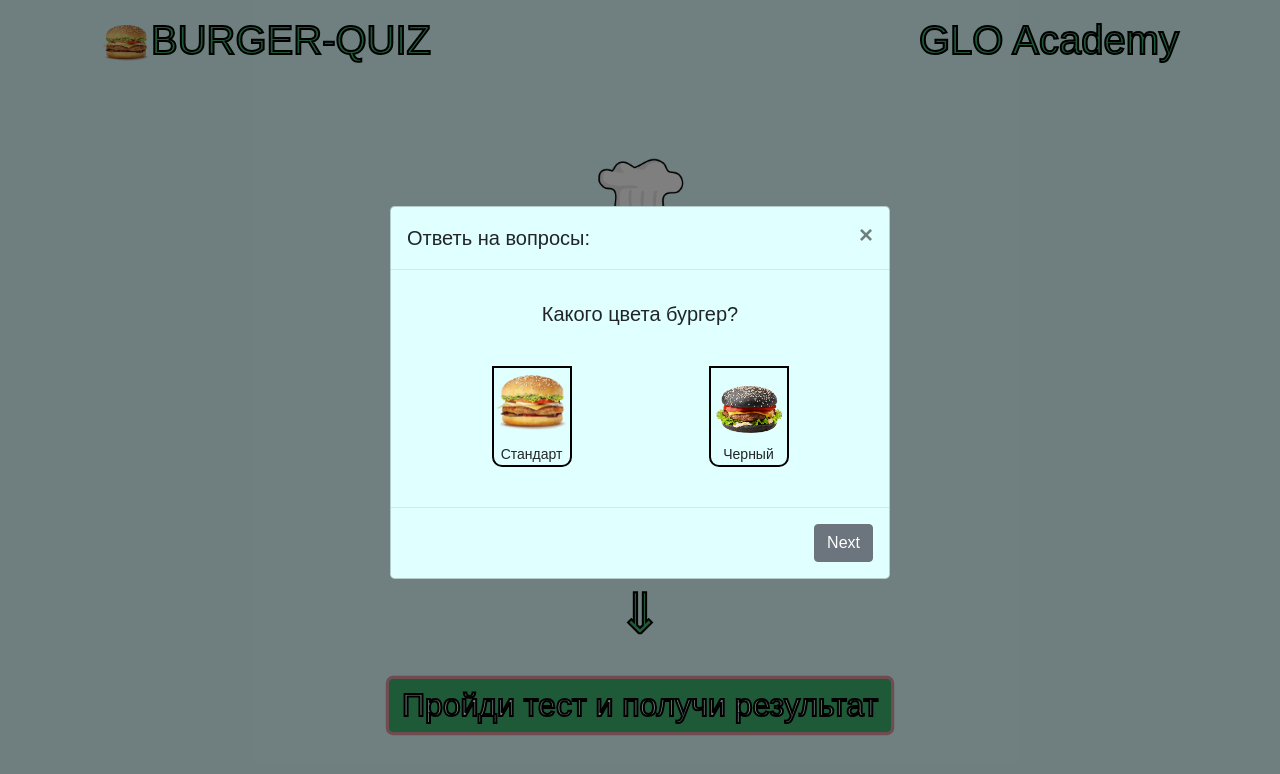
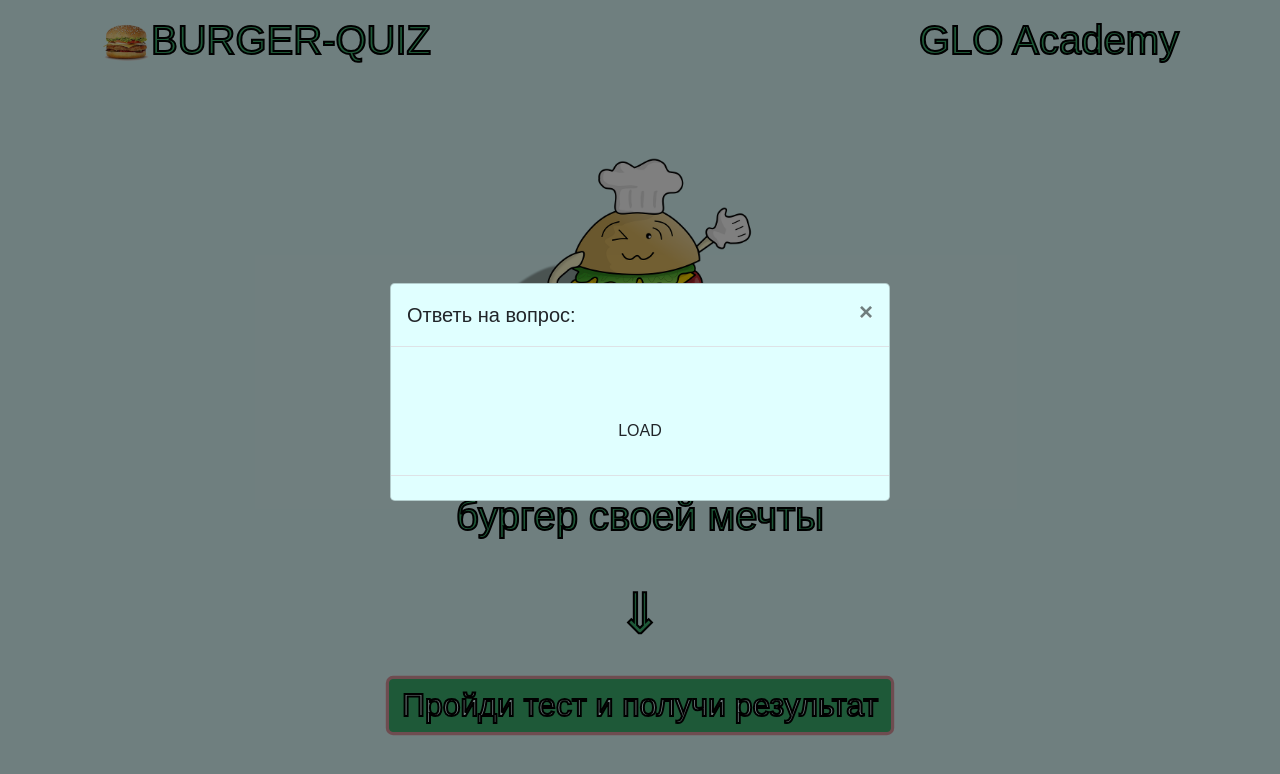
Before and after one commit to Nastya07s/quizBurger, a website built with webpack: page src/index.html in a window 1280 px wide. Both pictures are taken after a click on the button "Пройди тест и получи результат". Built offline with nearby package versions, Linux system fonts and the light colour scheme; no server answers; files whose address does not match are found by name.

Commit message:
feat: add firebase connection

```diff
--- a/src/index.html
+++ b/src/index.html
@@ -114,6 +114,8 @@
   </div>
 
   <!-- <script src="./script/script.js"></script> -->
+  <script src="https://www.gstatic.com/firebasejs/7.14.4/firebase-app.js"></script>
+  <script src="https://www.gstatic.com/firebasejs/7.14.4/firebase-database.js"></script>
 </body>
 
 </html>
--- a/src/js/main.js
+++ b/src/js/main.js
@@ -1,3 +1,4 @@
+/* global firebase */
 document.addEventListener('DOMContentLoaded', () => {
   const btnOpenModal = document.getElementById('btnOpenModal');
   const modalBlock = document.getElementById('modalBlock');
@@ -12,80 +13,20 @@ document.addEventListener('DOMContentLoaded', () => {
   const modalDialog = document.querySelector('.modal-dialog');
   const modalTitle = document.querySelector('.modal-title');
 
-  const questions = [
-    {
-      question: 'Какого цвета бургер?',
-      answers: [
-        {
-          title: 'Стандарт',
-          url: './assets/img/burger.png',
-        },
-        {
-          title: 'Черный',
-          url: './assets/img/burgerBlack.png',
-        },
-      ],
-      type: 'radio',
-    },
-    {
-      question: 'Из какого мяса котлета?',
-      answers: [
-        {
-          title: 'Курица',
-          url: './assets/img/chickenMeat.png',
-        },
-        {
-          title: 'Говядина',
-          url: './assets/img/beefMeat.png',
-        },
-        {
-          title: 'Свинина',
-          url: './assets/img/porkMeat.png',
-        },
-      ],
-      type: 'radio',
-    },
-    {
-      question: 'Дополнительные ингредиенты?',
-      answers: [
-        {
-          title: 'Помидор',
-          url: './assets/img/tomato.png',
-        },
-        {
-          title: 'Огурец',
-          url: './assets/img/cucumber.png',
-        },
-        {
-          title: 'Салат',
-          url: './assets/img/salad.png',
-        },
-        {
-          title: 'Лук',
-          url: './assets/img/onion.png',
-        },
-      ],
-      type: 'checkbox',
-    },
-    {
-      question: 'Добавить соус?',
-      answers: [
-        {
-          title: 'Чесночный',
-          url: './assets/img/sauce1.png',
-        },
-        {
-          title: 'Томатный',
-          url: './assets/img/sauce2.png',
-        },
-        {
-          title: 'Горчичный',
-          url: './assets/img/sauce3.png',
-        },
-      ],
-      type: 'radio',
-    },
-  ];
+  // Your web app's Firebase configuration
+  const firebaseConfig = {
+    apiKey: 'AIzaSyCODMCSrbOMqrUbY7QoMVBXhQ47Yf1d_ic',
+    authDomain: 'quizburger-2db56.firebaseapp.com',
+    databaseURL: 'https://quizburger-2db56.firebaseio.com',
+    projectId: 'quizburger-2db56',
+    storageBucket: 'quizburger-2db56.appspot.com',
+    messagingSenderId: '540657852979',
+    appId: '1:540657852979:web:4248b456dd571250323946',
+    measurementId: 'G-ND2VM9F5L1',
+  };
+  // Initialize Firebase
+  firebase.initializeApp(firebaseConfig);
+
 
   let { clientWidth } = document.documentElement;
   burgerBtn.style.display = clientWidth < 768 ? 'flex' : 'none';
@@ -106,7 +47,7 @@ document.addEventListener('DOMContentLoaded', () => {
     else count = -100;
   };
 
-  const playTest = () => {
+  const playTest = (questions) => {
     let numberQuestion = 0;
     const finalAnswers = [];
     const obj = {};
@@ -173,8 +114,6 @@ document.addEventListener('DOMContentLoaded', () => {
             finalAnswers.push(newObj);
           });
 
-          console.log(finalAnswers);
-
           setTimeout(() => {
             modalBlock.classList.remove('d-block');
           }, 3000);
@@ -205,8 +144,6 @@ document.addEventListener('DOMContentLoaded', () => {
           obj['Номер телефона'] = input.value;
         }
       });
-
-      // finalAnswers.push(obj);
     };
 
     nextBtn.onclick = () => {
@@ -224,7 +161,18 @@ document.addEventListener('DOMContentLoaded', () => {
       checkAnswer();
       numberQuestion += 1;
       renderQuestions(numberQuestion);
+      firebase.database().ref().child('contacts').push(finalAnswers);
     };
+  };
+
+  const getData = () => {
+    formAnswers.textContent = 'LOAD';
+
+    nextBtn.classList.add('d-none');
+    prevBtn.classList.add('d-none');
+
+    firebase.database().ref().child('questions').once('value')
+      .then((snap) => playTest(snap.val()));
   };
 
   burgerBtn.addEventListener('click', () => {
@@ -239,7 +187,7 @@ document.addEventListener('DOMContentLoaded', () => {
 
     modalBlock.classList.add('d-block');
 
-    playTest();
+    getData();
   });
 
   document.body.addEventListener('click', ({ target }) => {
```
Also changed, not shown: questions.json (added, +76 -0 lines).
